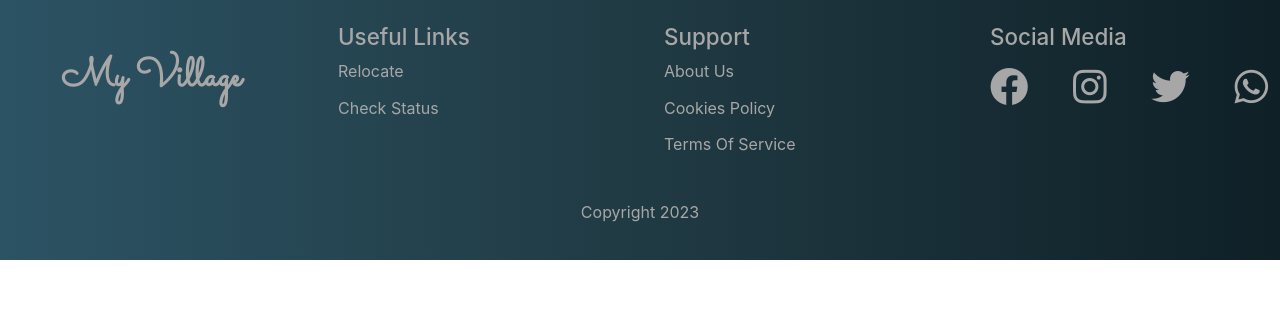
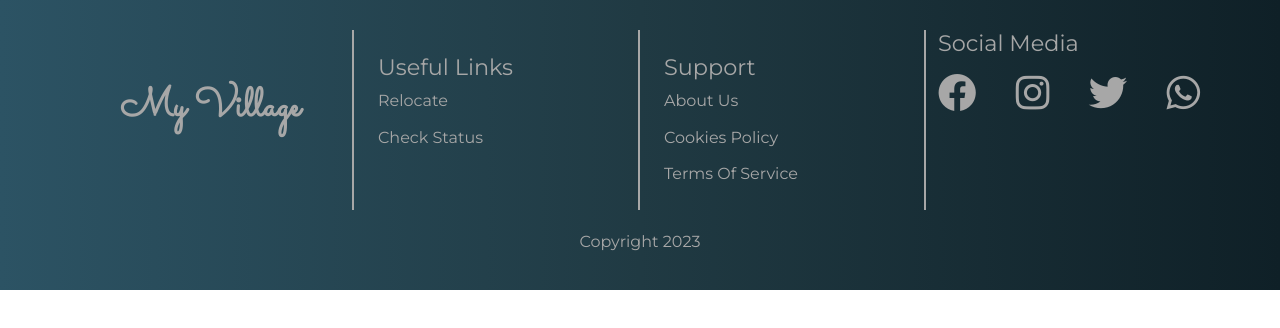
Before and after one commit to Shema30/myVillage, a React (Create React App) app: page / in a window 1280 px wide. Shown: the top 328 px of the page. Built offline with nearby package versions, Linux system fonts and the light colour scheme.

Commit message:
Footer modified

```diff
--- a/src/Components/Footer/footer.css
+++ b/src/Components/Footer/footer.css
@@ -5,6 +5,7 @@ body {
     /* display: flex;
     align-items: flex-end; */
   }
+
   footer {
     background: #0F2027;  /* fallback for old browsers */
     background: -webkit-linear-gradient(to right, #2C5364, #203A43, #0F2027);  /* Chrome 10-25, Safari 5.1-6 */
@@ -13,6 +14,7 @@ body {
     color: #a7a7a7;
     font-size: 16px;
     width: 100%;
+    padding: 30px 80px 0;
   }
 
   h3 {
@@ -27,6 +29,7 @@ body {
     box-sizing: border-box;
     border: none;
     outline: none;
+    font-family: 'Montserrat', sans-serif;
   }
 
   /* =================Columns Gridding================ */
@@ -88,8 +91,9 @@ body {
 
   /* ==========Columns============= */
 
-  .column {
+  .column:not(:last-child) {
     padding: 1.5rem;
+    border-right: 2px solid #a7a7a7;
   }
 
   /* =============Input Buttons============== */
```
